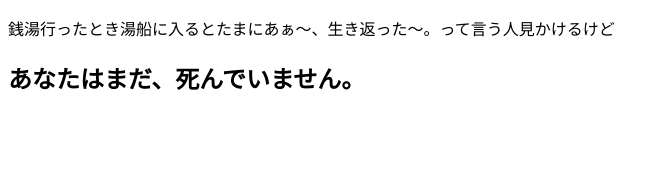
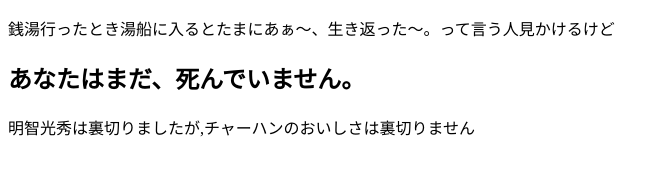
Before and after one commit to TeamNagamura/test_project, a plain HTML site: page teppei.html in a window 1280 px wide. Shown: the whole page, without its empty margins (0-669 px from the left). Drawn offline with Linux system fonts and the light colour scheme.

Commit message:
テキスト追加

```diff
--- a/teppei.html
+++ b/teppei.html
@@ -9,5 +9,7 @@
 <body>
   <p>銭湯行ったとき湯船に入るとたまにあぁ〜、生き返った〜。って言う人見かけるけど</p>
   <h2>あなたはまだ、死んでいません。</h2>
+
+  <p>明智光秀は裏切りましたが,チャーハンのおいしさは裏切りません</p>
 </body>
 </html>
```
